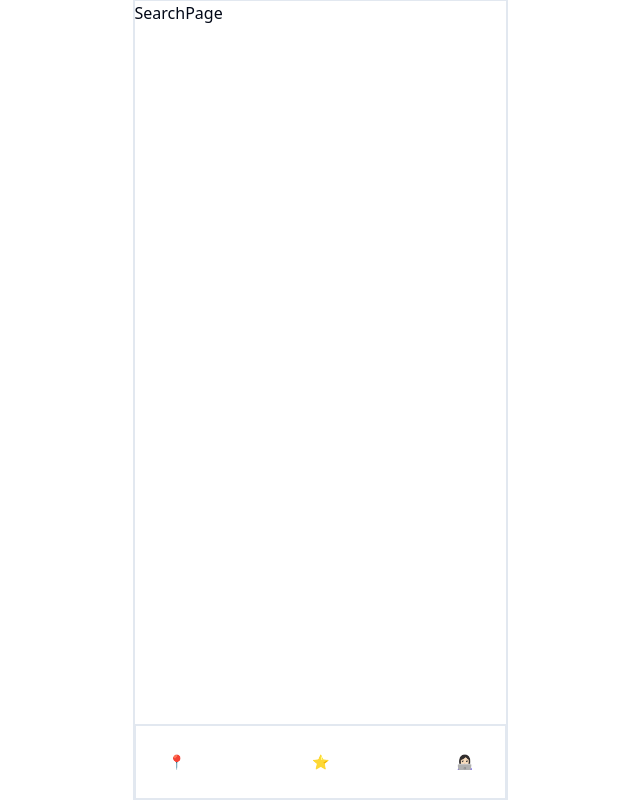
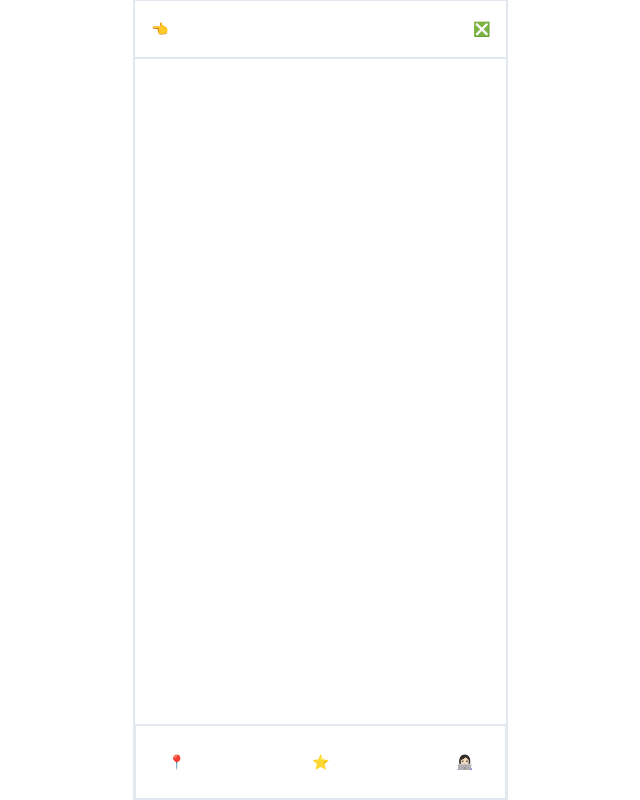
Before and after one commit to team-easymap/easymap-frontend, a React (Vite) app: page /search in a window 1280 px wide. Shown: the whole page, without its empty margins (320-960 px from the left). Built offline with nearby package versions, Linux system fonts and the light colour scheme.

Commit message:
feat: 검색 폼 ui

```diff
--- a/src/components/main/search.tsx
+++ b/src/components/main/search.tsx
@@ -2,7 +2,7 @@ import { useNavigate } from 'react-router-dom';
 import { Button } from '../ui/button';
 import { Input } from '../ui/input';
 
-const SearchComponent = () => {
+const MainSearchComponent = () => {
   const navigate = useNavigate();
   return (
     <div className='flex justify-between gap-3 p-4'>
@@ -10,9 +10,9 @@ const SearchComponent = () => {
         placeholder='검색어를 입력해주세요.'
         onFocus={() => navigate('/search')}
       />
-      <Button>👉</Button>
+      <Button onClick={() => navigate('/search')}>👉</Button>
     </div>
   );
 };
 
-export default SearchComponent;
+export default MainSearchComponent;
--- /dev/null
+++ b/src/components/search/search-form/search-clear-button.tsx
@@ -0,0 +1,7 @@
+import { Button } from '../../ui/button';
+
+const SearchClearButton = () => {
+  return <Button variant='ghost'>❎</Button>;
+};
+
+export default SearchClearButton;
--- /dev/null
+++ b/src/components/search/search-form/search-form.tsx
@@ -0,0 +1,11 @@
+import { Input } from '@/components/ui/input';
+
+const SearchForm = () => {
+  return (
+    <form className='flex-1'>
+      <Input className='border-none focus:outline-none focus-visible:ring-0 focus-visible:ring-offset-0' />
+    </form>
+  );
+};
+
+export default SearchForm;
--- /dev/null
+++ b/src/components/search/search-form/search.tsx
@@ -0,0 +1,19 @@
+import { useNavigate } from 'react-router-dom';
+import { Button } from '../../ui/button';
+import SearchClearButton from './search-clear-button';
+import SearchForm from './search-form';
+
+const SearchComponent = () => {
+  const navigate = useNavigate();
+  return (
+    <div className='flex justify-between border-b-2 py-2'>
+      <Button variant='ghost' onClick={() => navigate('/')}>
+        👈
+      </Button>
+      <SearchForm />
+      <SearchClearButton />
+    </div>
+  );
+};
+
+export default SearchComponent;
--- a/src/pages/main.tsx
+++ b/src/pages/main.tsx
@@ -1,9 +1,9 @@
-import SearchComponent from '@/components/main/search';
+import MainSearchComponent from '@/components/main/search';
 
 const MainPage = () => {
   return (
     <main className='w-full'>
-      <SearchComponent />
+      <MainSearchComponent />
     </main>
   );
 };
--- a/src/pages/search.tsx
+++ b/src/pages/search.tsx
@@ -1,5 +1,11 @@
+import SearchComponent from '@/components/search/search-form/search';
+
 const SearchPage = () => {
-  return <main>SearchPage</main>;
+  return (
+    <main className='h-full w-full'>
+      <SearchComponent />
+    </main>
+  );
 };
 
 export default SearchPage;
```
